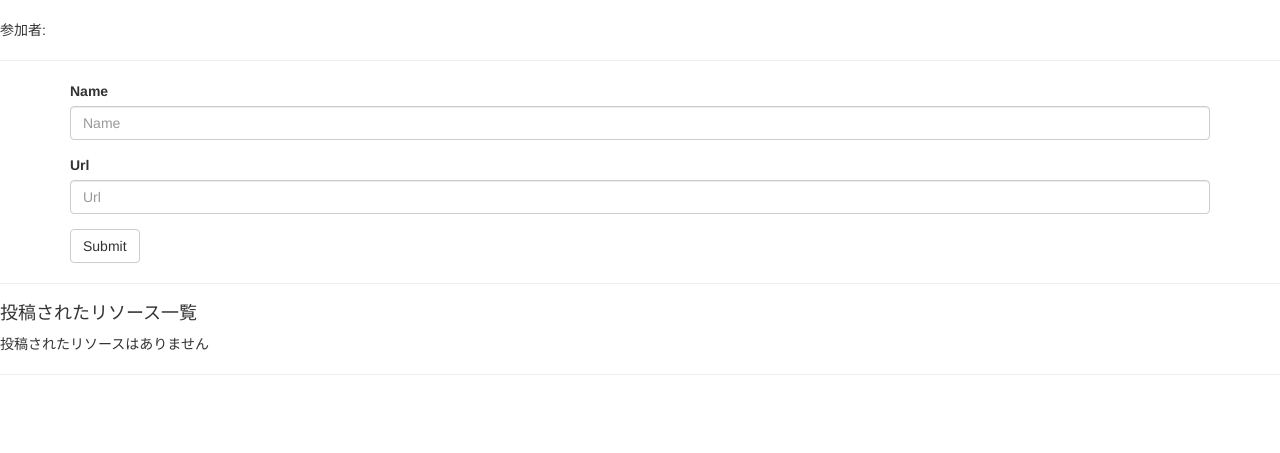
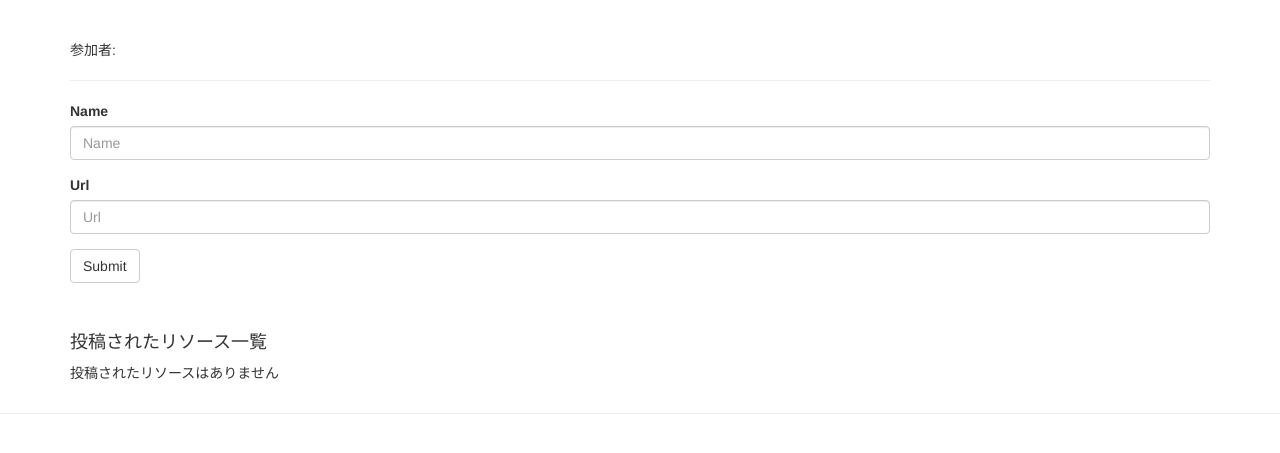
Before and after one commit to tomita0119/Private-Django-Project, a Django app: template templates/surm/group_index.html in a window 1280 px wide. Shown: the part 52-505 px from the top of the page. Run offline with Django 3.2, Linux system fonts and the light colour scheme; the template is opened without the code that fills it: values that come from a table or form of the project are taken from there, others are empty; some libraries are stand-ins or nearby versions.

Commit message:
cssを少し変更

```diff
--- a/static/css/group_index.css
+++ b/static/css/group_index.css
@@ -1,3 +1,6 @@
 .posted_resources_name{
-    font-size: 24px;
+    font-size: 20px;
 }
+.form{
+    margin-bottom: 50px;
+}
--- a/templates/surm/group_index.html
+++ b/templates/surm/group_index.html
@@ -9,6 +9,7 @@
 {% block title %}{{ title }}{% endblock %}
 
 {% block content %}
+<div class="container">
     <h2>{{ group.name }}</h2>
     参加者: <br />
     <ul>
@@ -17,14 +18,12 @@
         {% endfor %}
     </ul>
     <hr />
-<div class="container">
     <form action="{% url 'surm.views.group_index' group_id=group.id %}" method="post" class="form">
         {% csrf_token %}
         {% bootstrap_form form %}
         <button type="submit" class="btn btn-default">Submit</button>
     </form>
-</div>
-<hr />
+
     <h4>投稿されたリソース一覧</h4>
     {% if resources %}
         <ul class="posted_resources">
@@ -41,4 +40,5 @@
     {% else %}
         <p>投稿されたリソースはありません</p>
     {% endif %}
+</div>
 {% endblock %}
```
Lines whose indentation alone changed are shown as unchanged.
